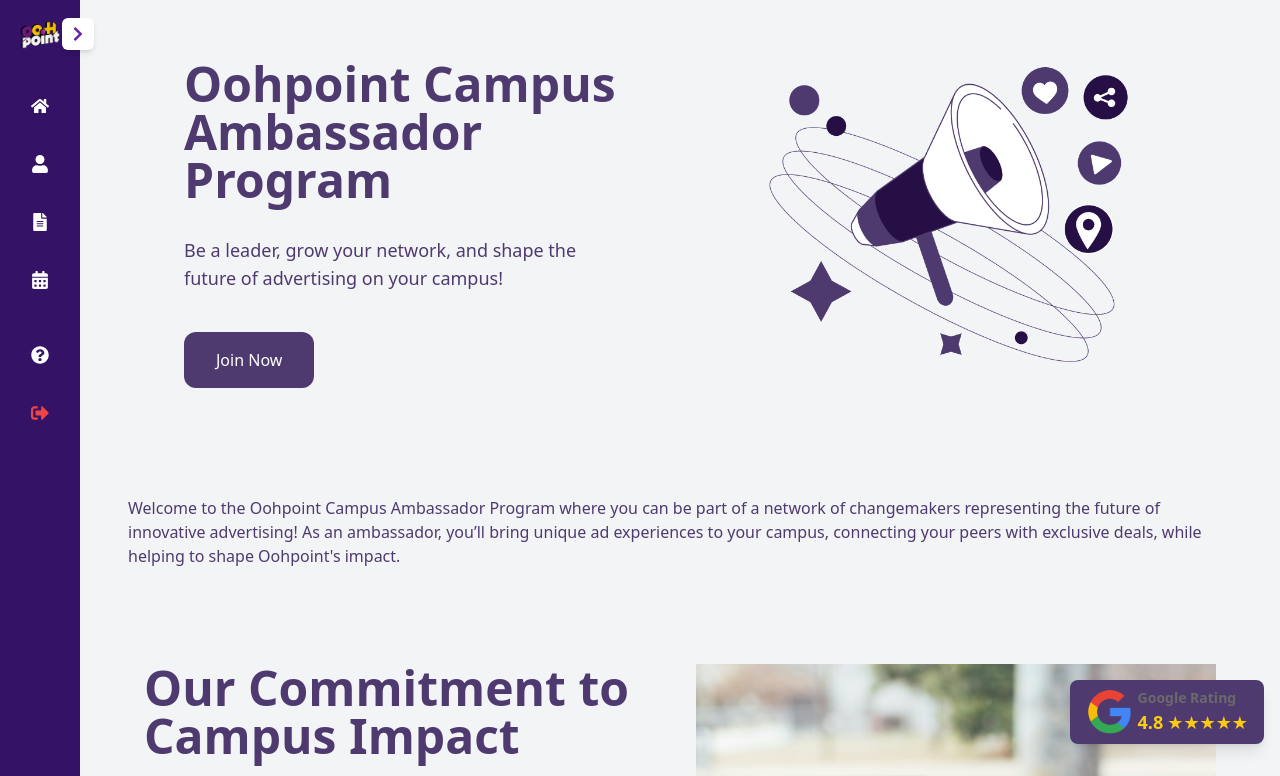
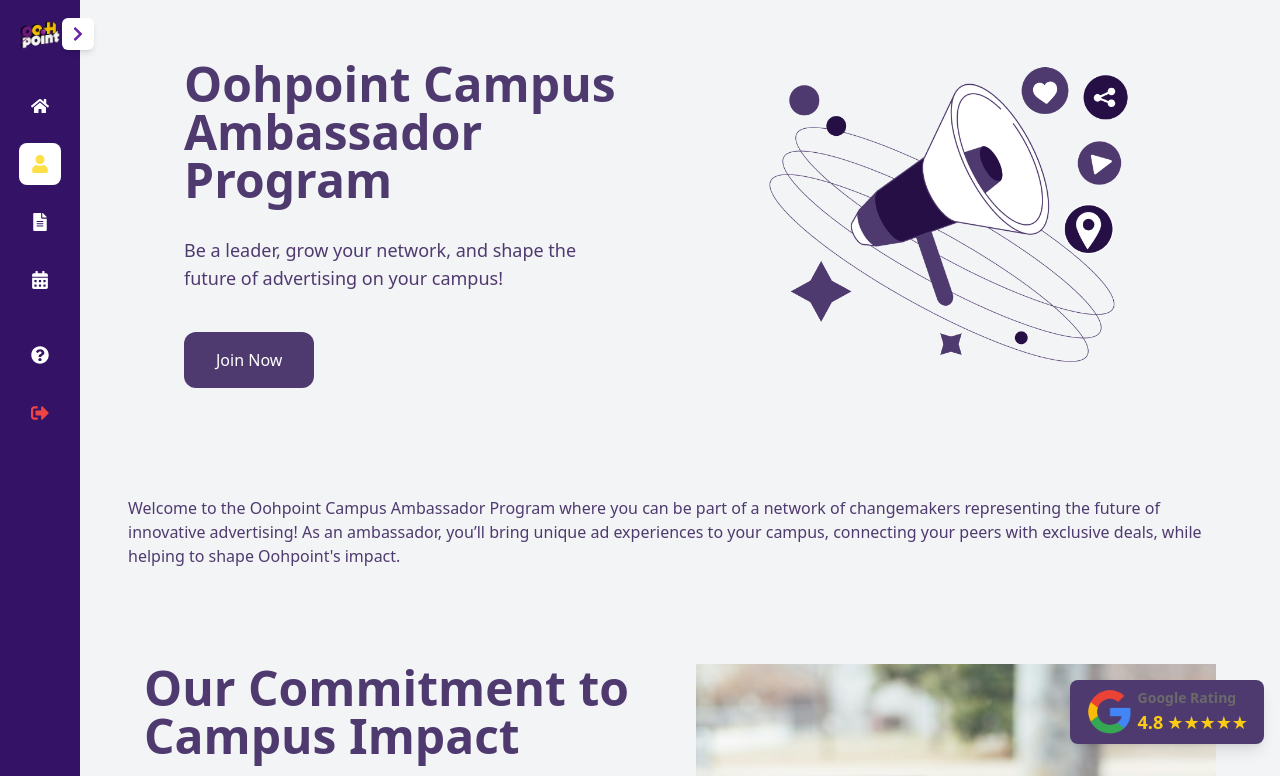
Before and after one commit to catnoirr/newpj, a Next.js app: page /CampusAmbassador in a window 1280 px wide. Shown: the top 776 px of the page. Built offline with nearby package versions, Linux system fonts and the light colour scheme.

Commit message:
mini change

```diff
--- a/src/app/components/Sidebar.jsx
+++ b/src/app/components/Sidebar.jsx
@@ -57,7 +57,7 @@
           }`}
         >
           <SidebarItem icon={<FaHome />} label="Dashboard" route="/" isExpanded={isExpanded} />
-          <SidebarItem icon={<FaUser />} label="Audience" route="/audience" isExpanded={isExpanded} />
+          <SidebarItem icon={<FaUser />} label="Audience" route="/CampusAmbassador" isExpanded={isExpanded} />
           <SidebarItem icon={<FaFileAlt />} label="Posts" route="/posts" isExpanded={isExpanded} />
           <SidebarItem icon={<FaCalendarAlt />} label="Schedules" route="/schedules" isExpanded={isExpanded} />
 
@@ -100,7 +100,7 @@
       </Link>
 
       {!isExpanded && (
-        <span className="absolute left-16 top-1/2 -translate-y-1/2 px-2 py-1 text-sm bg-purple-900 rounded opacity-0 group-hover:opacity-100 transition-opacity duration-200">
+        <span className="absolute left-16 top-1/2 -translate-y-1/2 px-2 py-1 text-sm bg-purcel-800 rounded opacity-0 group-hover:opacity-100 transition-opacity duration-200">
           {label}
           <span className="absolute left-[-15px] top-1/2 transform -translate-y-1/2 w-3 h-1 border-t-4 border-b-4 border-r-4 border-transparent border-r-purple-900"></span>
         </span>
```
